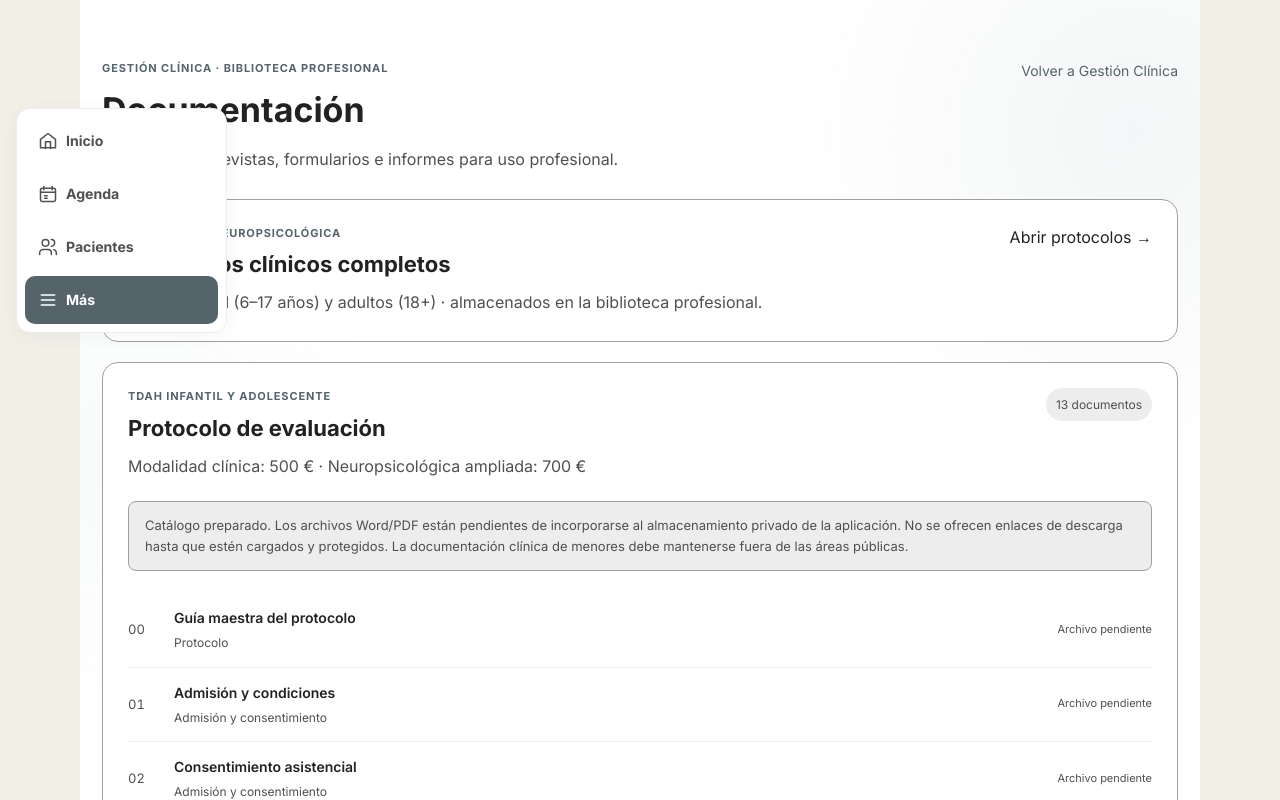
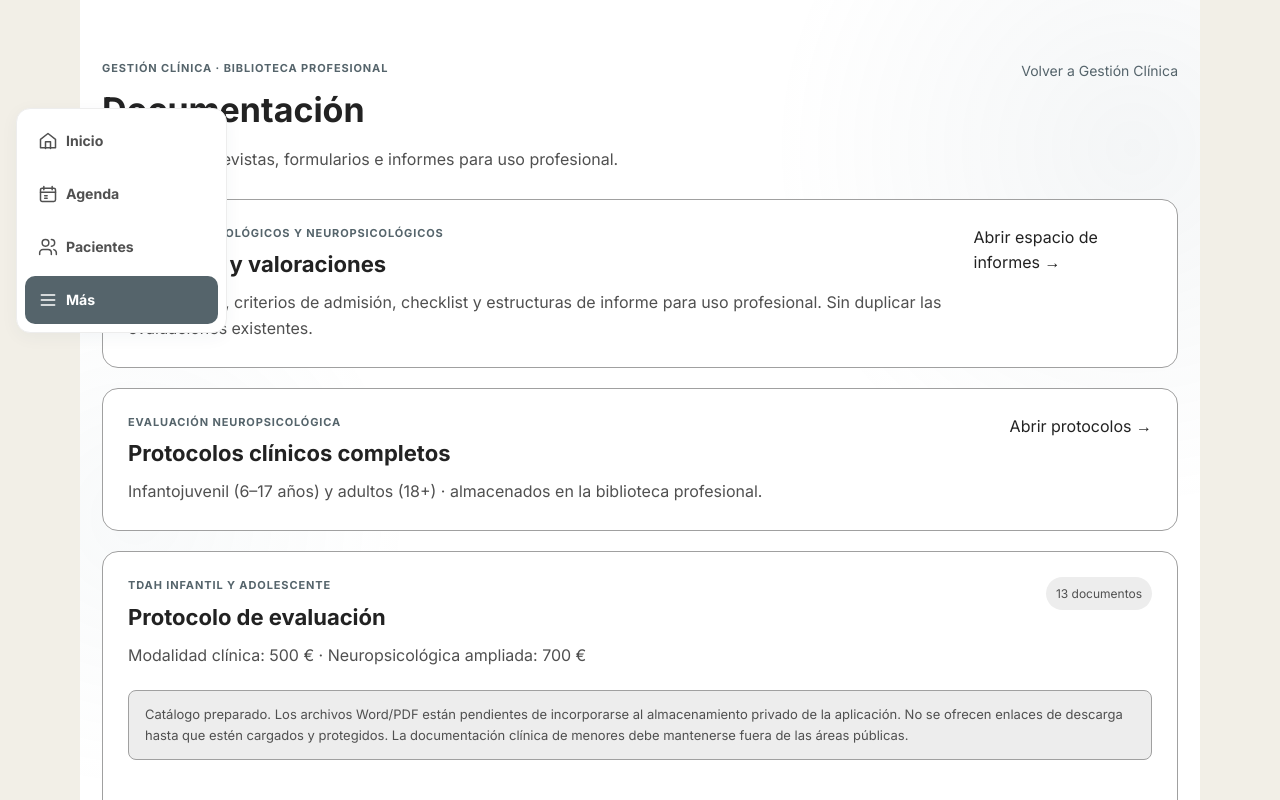
Before and after one commit to carolinasanchezgirona/Portfolio-Carolina, a Next.js app: page /admin/clinica/documentacion in a window 1280 px wide. Shown: the top 800 px of the page. Built offline with nearby package versions, Linux system fonts and the light colour scheme.

Commit message:
Integrar informes y valoraciones en app/admin/clinica/documentacion/page.tsx

```diff
--- a/app/admin/clinica/documentacion/page.tsx
+++ b/app/admin/clinica/documentacion/page.tsx
@@ -32,6 +32,7 @@ export default function DocumentacionClinicaPage() {
       <p>Protocolos, entrevistas, formularios e informes para uso profesional.</p></div>
       <a href="/admin/clinica/?panel=1">Volver a Gestión Clínica</a>
     </header>
+    <section className="doc-panel" style={{marginBottom:20}}><div className="doc-panel-heading"><div><p className="doc-eyebrow">Informes psicológicos y neuropsicológicos</p><h2>Informes y valoraciones</h2><p>Modalidades, criterios de admisión, checklist y estructuras de informe para uso profesional. Sin duplicar las evaluaciones existentes.</p></div><a href="/admin/clinica/informes/">Abrir espacio de informes →</a></div></section>
     <section className="doc-panel" style={{marginBottom:20}}><div className="doc-panel-heading"><div><p className="doc-eyebrow">Evaluación neuropsicológica</p><h2>Protocolos clínicos completos</h2><p>Infantojuvenil (6–17 años) y adultos (18+) · almacenados en la biblioteca profesional.</p></div><a href="/admin/clinica/protocolos/">Abrir protocolos →</a></div></section>
     <section className="doc-panel">
       <div className="doc-panel-heading"><div><p className="doc-eyebrow">TDAH infantil y adolescente</p><h2>Protocolo de evaluación</h2><p>Modalidad clínica: 500 € · Neuropsicológica ampliada: 700 €</p></div><span>13 documentos</span></div>
```
